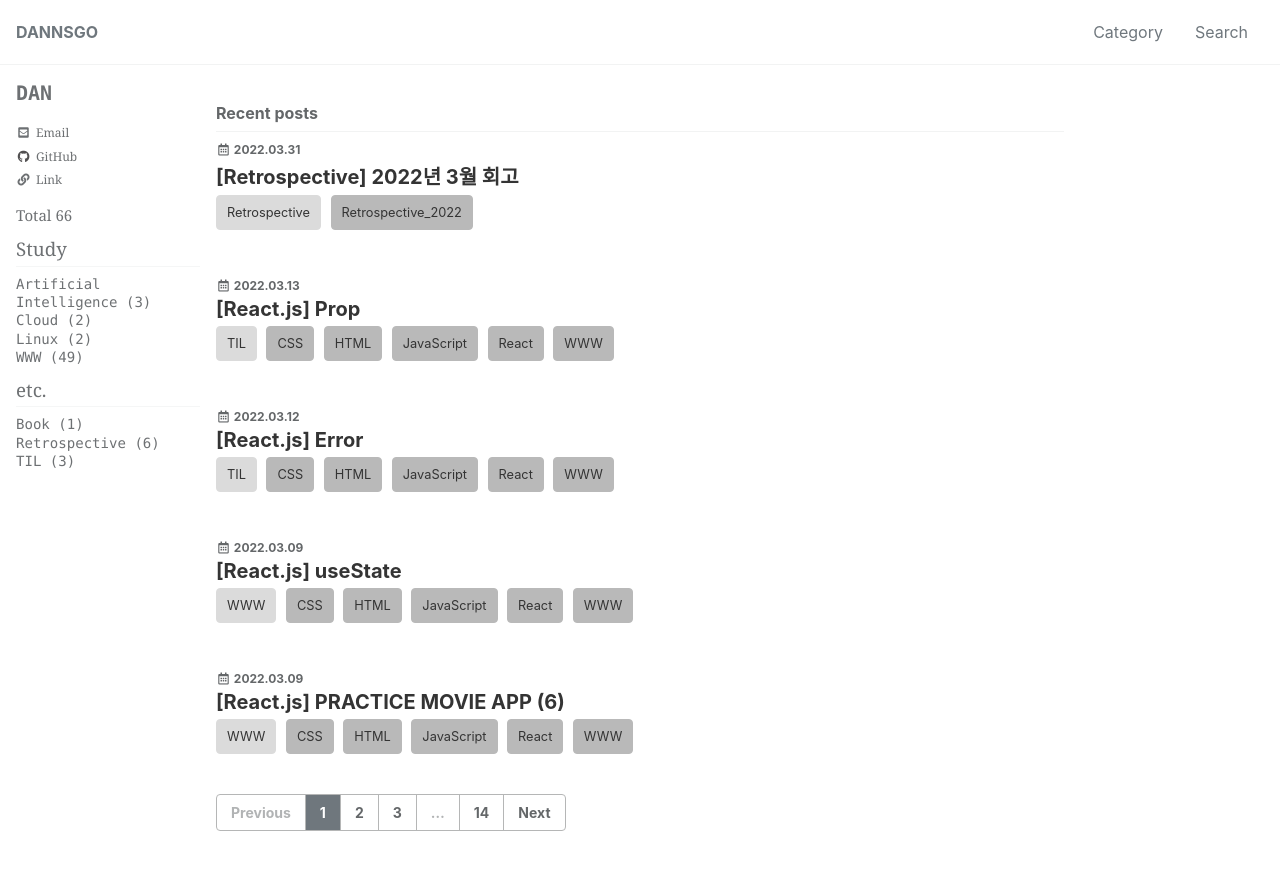
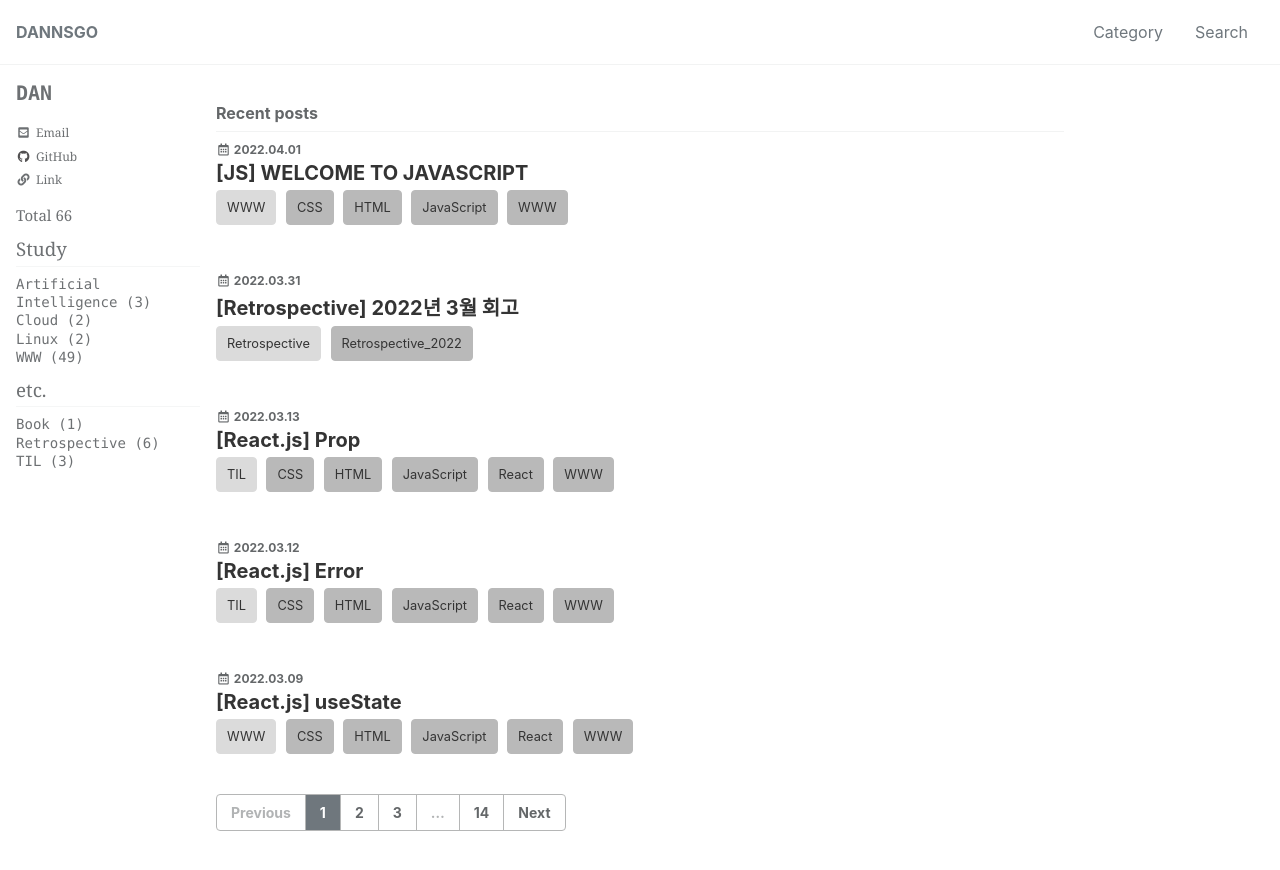
Before and after one commit to znhoon/dannsgo.github.io, a Jekyll site: the page built from index.html, in a window 1280 px wide and 900 px high. Shown: the top 870 px of the window. Built offline with Jekyll 4.4.1, drawn with Linux system fonts in a browser that asks for light colours; cached includes are drawn as plain includes; some web fonts are replaced; the list of posts is cut into pages by our own code.

Commit message:
Update 2022-04-01-www-220401.md

```diff
--- a/_posts/WWW/2022-04-01-www-220401.md
+++ b/_posts/WWW/2022-04-01-www-220401.md
@@ -10,7 +10,6 @@ toc: true
 toc_sticky: true
 published: true
 
-date: 2022-03-04
 last_modified_at: 2022-04-01
 ---
 
```
